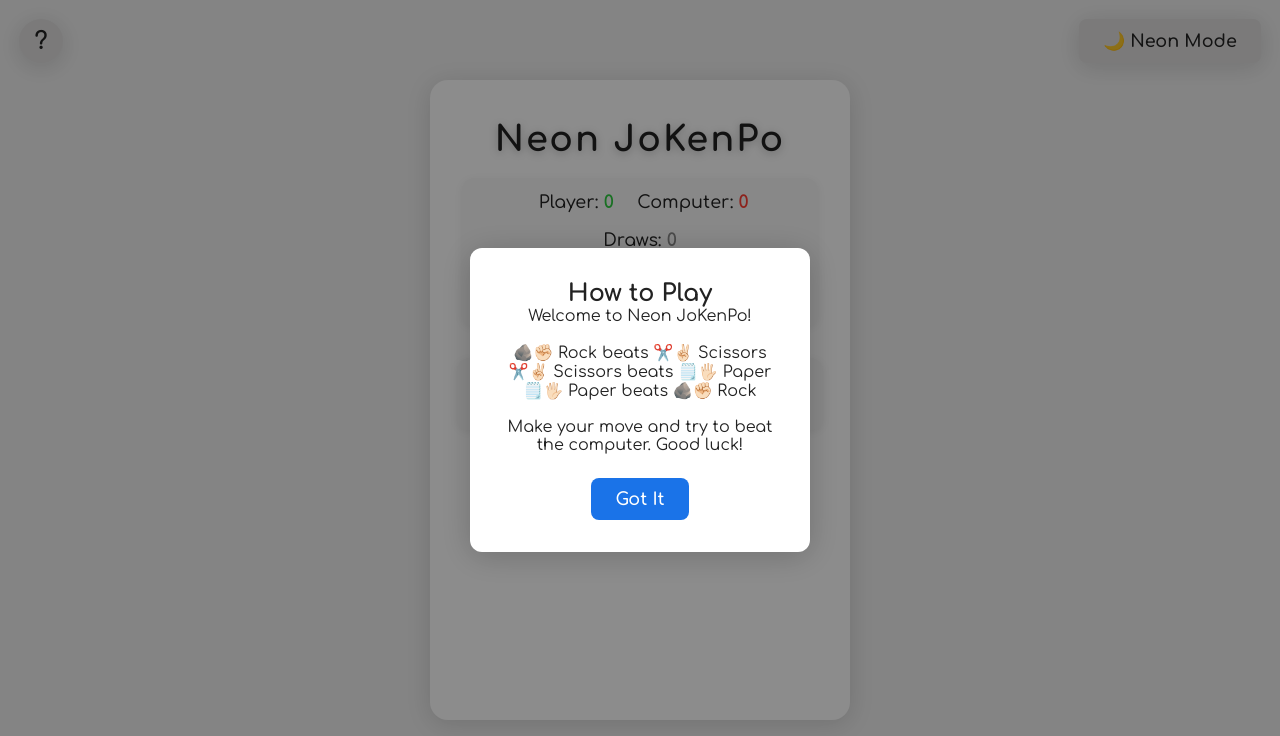
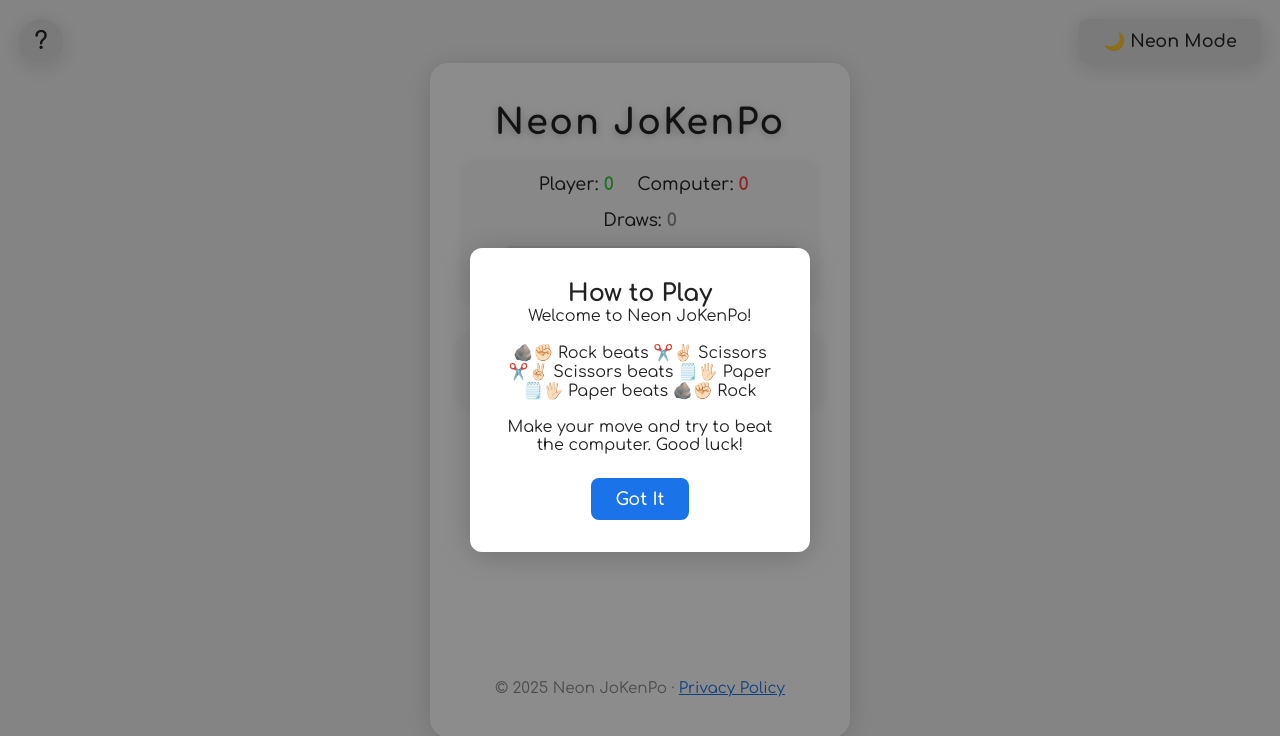
Before and after one commit to regimif/Neon-JoKenPo, a React (Vite) app: page / in a window 1280 px wide. Shown: the top 736 px of the page. Built offline with nearby package versions, Linux system fonts and the light colour scheme.

Commit message:
feat: created app's footer and privacy policy

```diff
--- a/src/App.css
+++ b/src/App.css
@@ -341,6 +341,29 @@ h1 {
   visibility: hidden;
 }
 
+.app.neon .footer {
+  text-shadow: none !important;
+  color: #b0b0b0; /* um cinza claro, mas mais escuro que o branco puro */
+}
+
+.footer {
+  width: 100%;
+  text-align: center;
+  padding: 1rem 0 0.5rem 0;
+  font-size: 0.95rem;
+  color: #888;
+}
+
+.privacy-link {
+  background: none;
+  border: none;
+  color: #1a73e8;
+  text-decoration: underline;
+  cursor: pointer;
+  font-size: inherit;
+  padding: 0;
+}
+
 /* Neon theme for images */
 .app.neon .choice-img {
   box-shadow: 0 0 16px #00fff7, 0 2px 8px #0004;
@@ -434,6 +457,6 @@ h1 {
 
 @media (max-height: 740px) {
   .top-bar {
-    margin-top: 5rem;
+    margin-top: 8rem;
   }
 }
--- a/src/App.tsx
+++ b/src/App.tsx
@@ -30,6 +30,9 @@ import Scoreboard from "@components/Scoreboard";
 
 import ResultDisplay from "@components/ResultDisplay";
 
+import Footer from "@components/Footer";
+import PrivacyPolicyModal from "@components/PrivacyPolicyModal";
+
 function App() {
   const [showHowToPlay, setShowHowToPlay] = useState(true);
 
@@ -41,6 +44,8 @@ function App() {
 
   const [theme, setTheme] = useState<"light" | "neon">(getInitialTheme);
   const isNeonTheme = theme === "neon";
+
+  const [showPrivacy, setShowPrivacy] = useState(false);
 
   useThemeEffect(theme);
   useSaveScore(score);
@@ -90,6 +95,11 @@ function App() {
         result={result}
         theme={isNeonTheme ? "neon" : "default"}
       />
+      <Footer onShowPrivacy={() => setShowPrivacy(true)} />
+      <PrivacyPolicyModal
+        open={showPrivacy}
+        onClose={() => setShowPrivacy(false)}
+      />
     </div>
   );
 }
--- /dev/null
+++ b/src/components/Footer.tsx
@@ -0,0 +1,15 @@
+// [1] Create Privacy Policy Component
+const Footer = ({ onShowPrivacy }: { onShowPrivacy: () => void }) => (
+  <footer className="footer">
+    <span>
+      © {new Date().getFullYear()} Neon JoKenPo
+      {" · "}
+      <button className="privacy-link" onClick={onShowPrivacy}>
+        Privacy Policy
+      </button>
+    </span>
+  </footer>
+);
+
+// [2] Export
+export default Footer;
--- /dev/null
+++ b/src/components/PrivacyPolicyModal.tsx
@@ -0,0 +1,27 @@
+const PrivacyPolicyModal = ({
+  open,
+  onClose,
+}: {
+  open: boolean;
+  onClose: () => void;
+}) => {
+  if (!open) return null;
+  return (
+    <div className="modal-backdrop" onClick={onClose}>
+      <div className="modal-content" onClick={(e) => e.stopPropagation()}>
+        <h2>Privacy Policy</h2>
+        <p>
+          Neon JoKenPo uses Google Analytics to collect anonymous usage data to
+          improve user experience. No personal data is collected. Cookies may be
+          used to track gameplay and site performance. By using this site, you
+          consent to our data collection practices.
+        </p>
+        <button className="modal-close-btn" onClick={onClose}>
+          Close
+        </button>
+      </div>
+    </div>
+  );
+};
+
+export default PrivacyPolicyModal;
```
